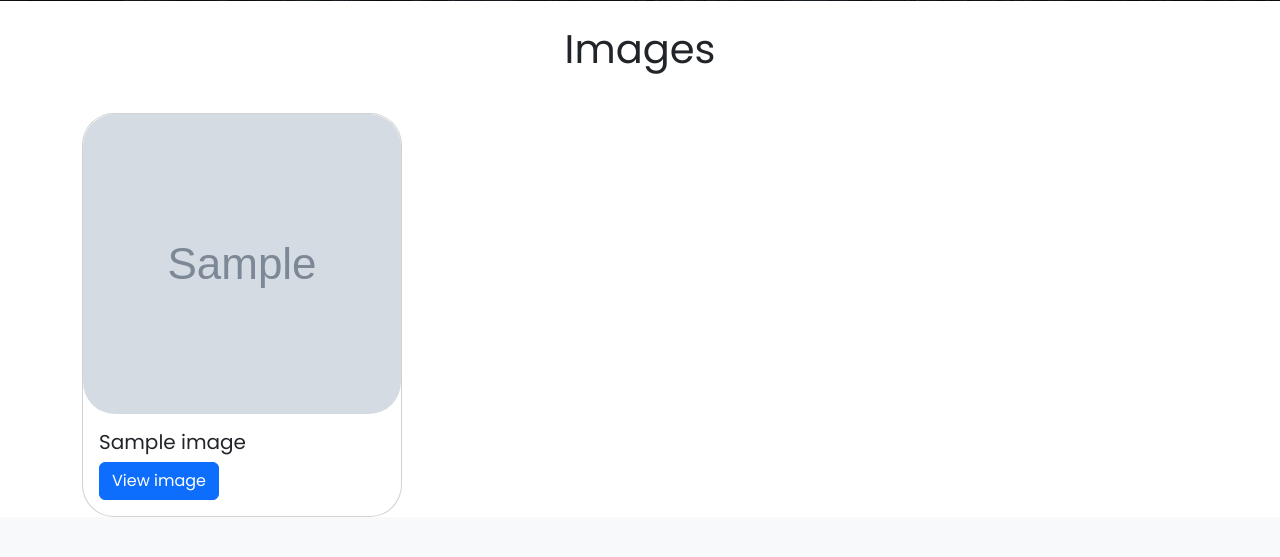
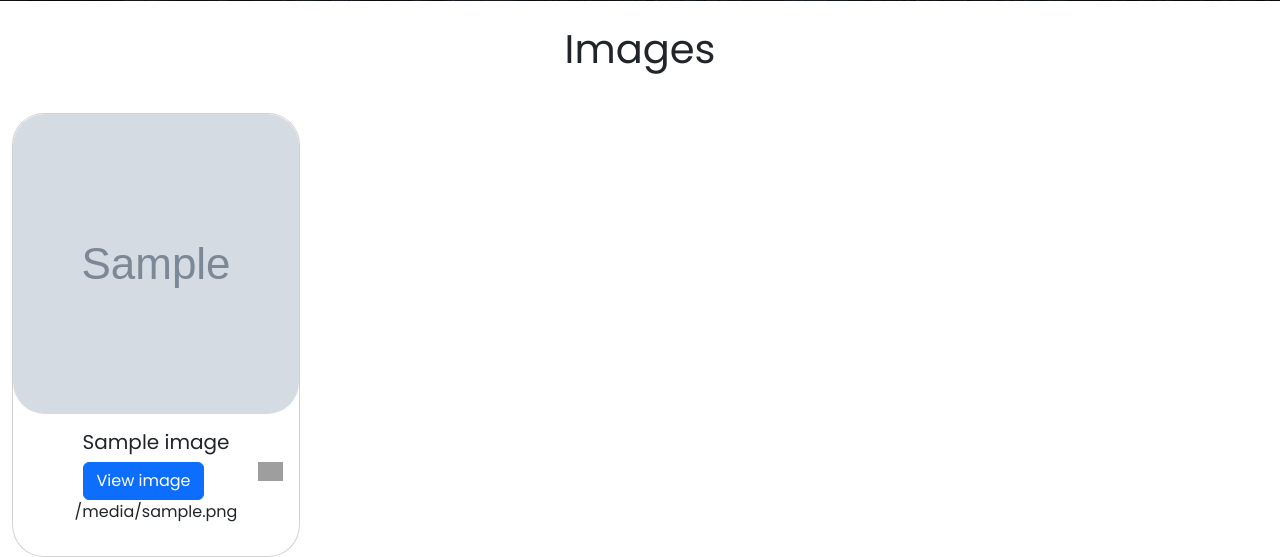
Before and after one commit to Ruweydha/Photo-Gallery, a Django app: page / in a window 1280 px wide. Shown: the part 855-1412 px from the top of the page. Before the commit the page ends 1372 px from the top, so only its background shows below. Run offline with Django 4.2, Linux system fonts and the light colour scheme; tables that the repository leaves empty hold one stand-in row (values such as "Sample post"); grey boxes marked "Sample" are stand-in pictures; some libraries are stand-ins or nearby versions; grey boxes are pictures that could not be loaded.

Commit message:
Added a copy image link and the image link itself

```diff
--- a/images/templates/index.html
+++ b/images/templates/index.html
@@ -11,18 +11,20 @@
        </div>
     </div>
 </div>
-<h1 class="text-center m-4">Images</h1>
-<div class="container images">
-    <div class="row">
+<h1 class="text-center m-4 ">Images</h1>
+<div class="container-fluid images">
+    <div class="row text-center">
         {% for image in images %}
-        <div class="col-md-4">
-                <div class="card mt-3" style="width: 20rem;">
+        <div class="col-md-3">
+                <div class="card mt-3 text-center" style="width:18rem;">
                     <img src="{{image.image.url}}" class="card-img-top card-image" alt="...">
                     <div class="card-body">
                       <h5 class="card-title">{{image.name}}</h5>
                       <button type="button" class="btn btn-primary"  data-bs-toggle="modal" data-bs-target="#modal{{image.id}}">
                         View image
                       </button>
+                      <img src="https://img.icons8.com/material-outlined/50/000000/copy.png" style="width: 25px; float: right;" class="copyBtn">
+                      <p class="Input">{{image.image.url}}</p>
 
                     </div>
                   </div>
@@ -37,19 +39,17 @@
                     <div class="modal-body">
                     <div class="container">
                         <div class="row">
-                            <div class="col-md-10">
-                                <img style="height: 400px ; width: 100%;" class="img-fluid" src="{{image.image.url}}" alt="">
+                            <div class="col-md-10 text-center">
+                                <img  class="img-fluid" src="{{image.image.url}}" alt="">
                                 <p>Location: {{image.location}}</p>
                                 <p>Category: {{image.category}}</p>
                                 <p>Description: {{image.description}}</p>
                                 <p>Posted on: {{image.date_posted}}</p>
-
-
                             </div>
                         </div>
                     </div>
                     </div>
-                    <div class="modal-footer">
+                    <div class="modal-footer float-none">
                     <button type="button" class="btn btn-secondary" data-bs-dismiss="modal">Close</button>        </div>
                 </div>
                 </div>
```
